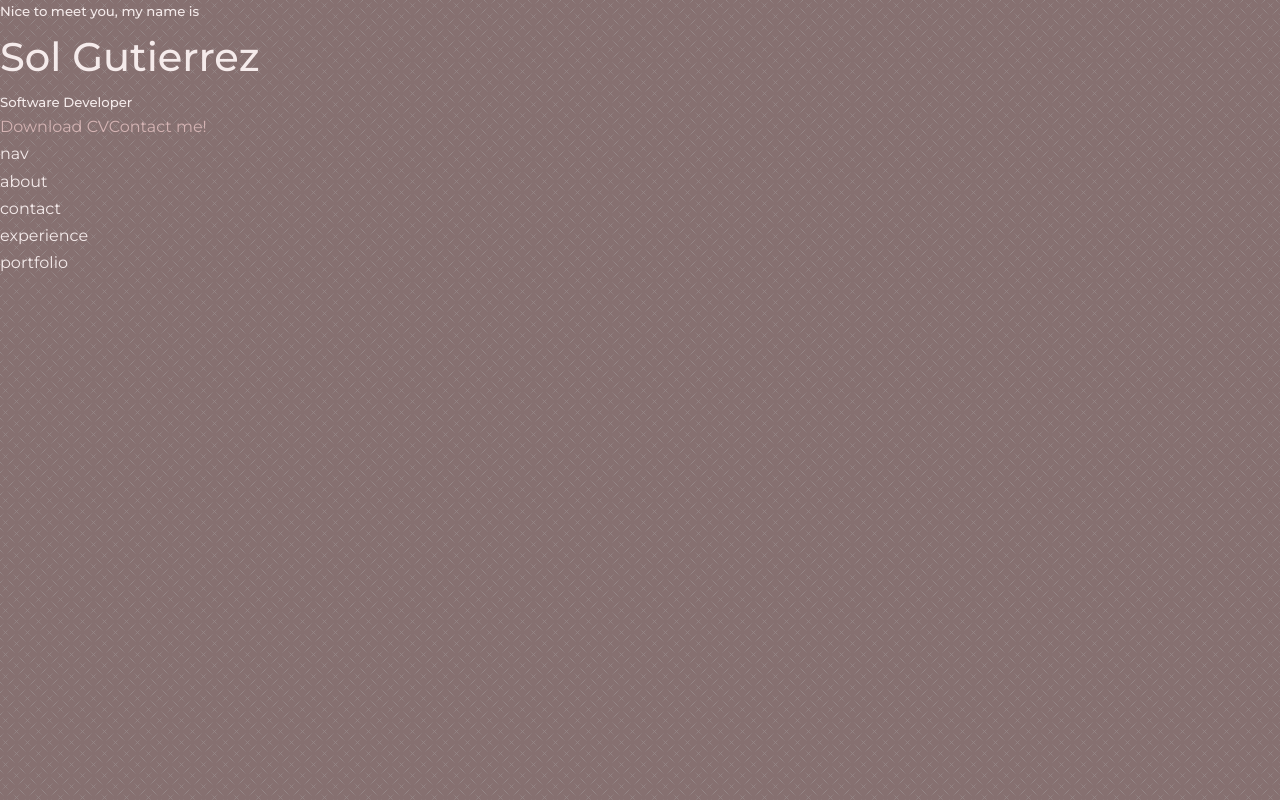
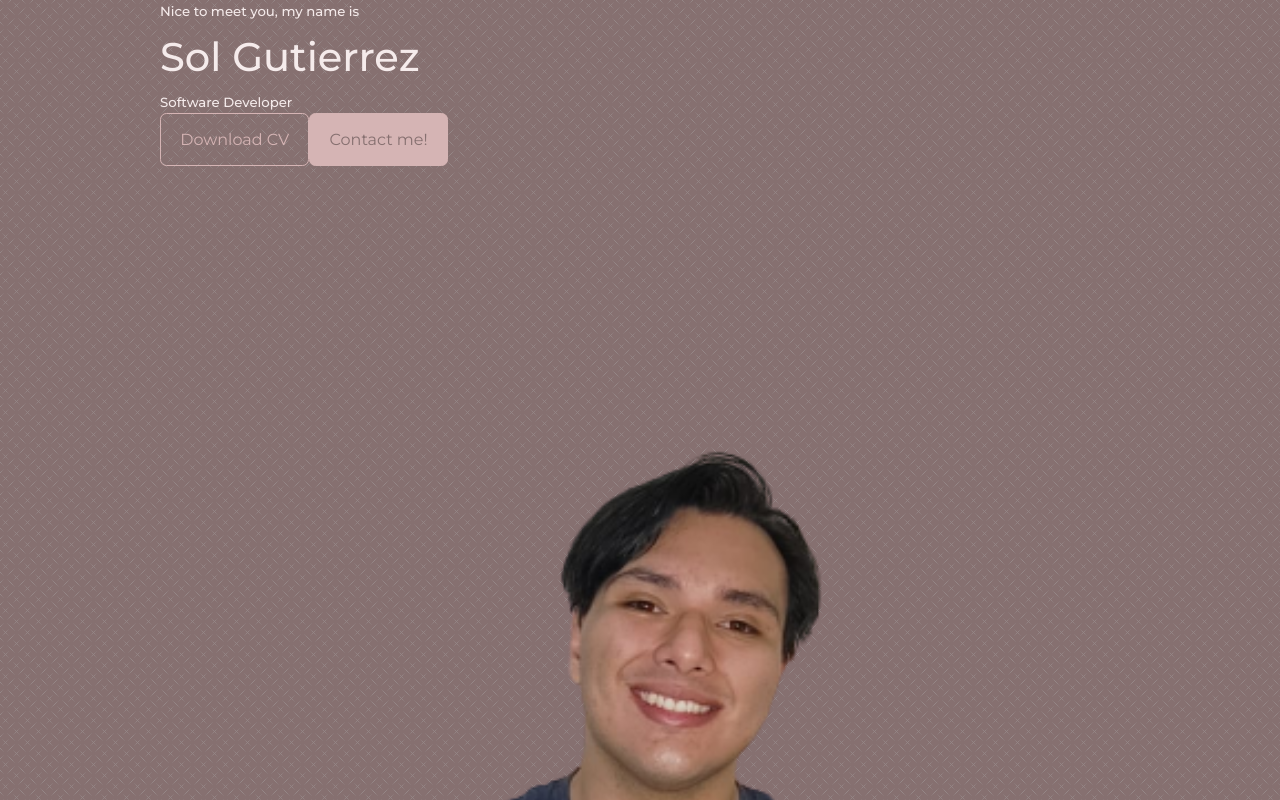
Before and after one commit to sdgselva/personal-webpage, a React (Create React App) app: page / in a window 1280 px wide. Shown: the top 800 px of the page. Built offline with nearby package versions, Linux system fonts and the light colour scheme.

Commit message:
Created header components and imported images

```diff
--- a/src/components/header/CTA.jsx
+++ b/src/components/header/CTA.jsx
@@ -3,8 +3,8 @@
 const CTA = () => {
   return (
     <div className='CTA'>
-        <a href={CV} download>Download CV</a>
-        <a href="#contact">Contact me!</a>
+        <a href={CV} download className='btn'>Download CV</a>
+        <a href="#contact" className='btn btn-primary'>Contact me!</a>
     </div>
   )
 }
--- a/src/components/header/header.jsx
+++ b/src/components/header/header.jsx
@@ -1,15 +1,21 @@
 import React from 'react'
 import './header.css'
 import CTA from './CTA'
+import IMAGE_MAIN from '../../assets/Main_Image.png'
 
 const header = () => {
   return (
     <header>
-      <div className="container header__container"></div>
-      <h5>Nice to meet you, my name is</h5>
-      <h1>Sol Gutierrez</h1>
-      <h5 className='text-light'>Software Developer</h5>
-      <CTA></CTA>
+        <div className="container header__container">
+        <h5>Nice to meet you, my name is</h5>
+        <h1>Sol Gutierrez</h1>
+        <h5 className='text-light'>Software Developer</h5>
+        <CTA />
+        <div className="ProfilePicture">
+          <img src={IMAGE_MAIN} alt="Profile picture of myself" />
+          <a href="#contact" className='scroll__down'></a>
+        </div>
+      </div>
     </header>
   )
 }
```
Also changed, not shown: src/components/header/Socials.jsx (added, +9 -0 lines), src/assets/Main_Image.png (added).
